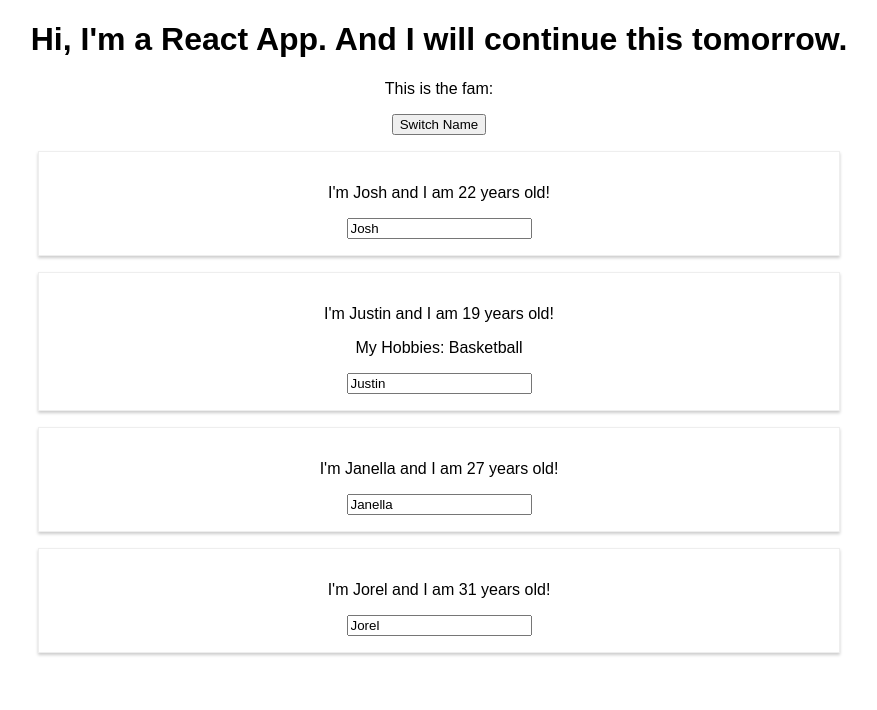
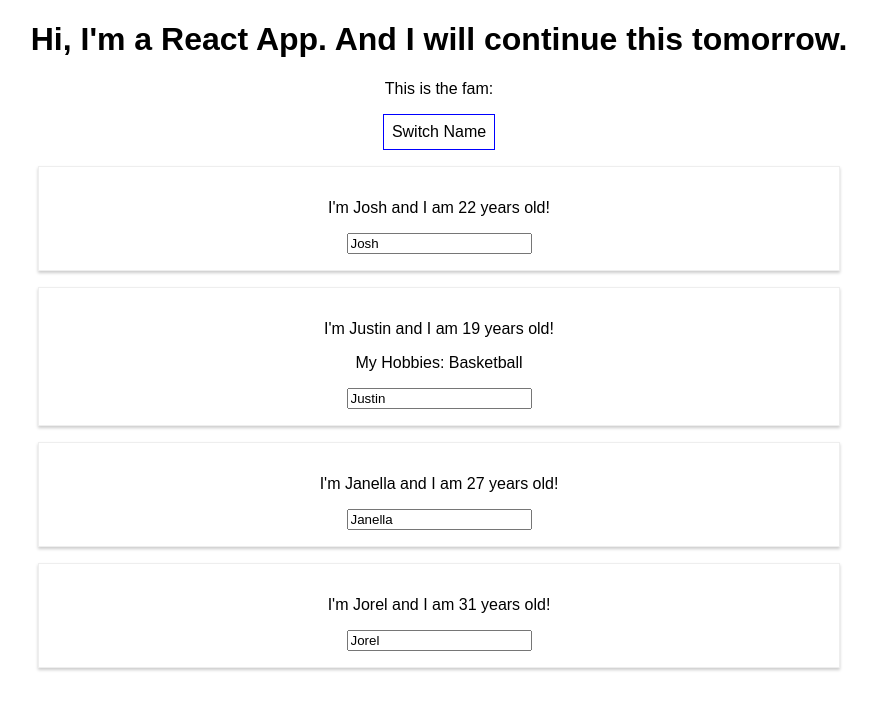
Before and after one commit to JahshiE/my-first-react-app, a React (Create React App) app: page / in a window 1280 px wide. Shown: the top 710 px of the page, without its empty margins (201-1078 px from the left). Built offline with nearby package versions, Linux system fonts and the light colour scheme.

Commit message:
Styling the switch name button inline using a style object written in JS

```diff
--- a/src/App.js
+++ b/src/App.js
@@ -38,11 +38,20 @@
   }
 
   render() {
+    const style = {
+      backgroundColor: 'white',
+      font: 'inherit',
+      border: '1px solid blue',
+      padding: '8px',
+      cursor: 'pointer'
+    }
     return (
       <div className="App">
         <h1>Hi, I'm a React App. And I will continue this tomorrow.</h1>
         <p>This is the fam:</p>
-        <button onClick={() => this.switchNameHandler('Josh!!!')}>Switch Name</button>
+        <button
+          style={style}
+          onClick={() => this.switchNameHandler('Josh!!!')}>Switch Name</button>
         <Person
           name={this.state.persons[0].name}
           age={this.state.persons[0].age} />
```
